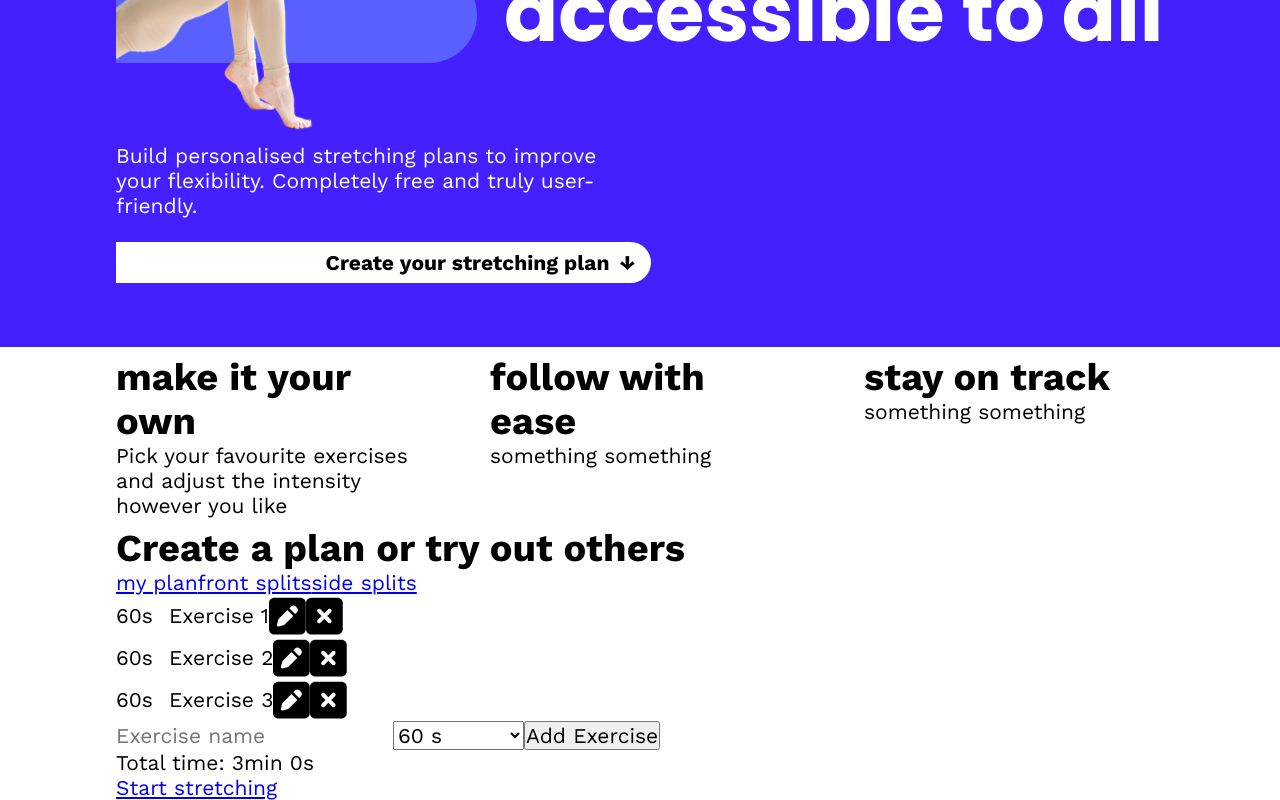
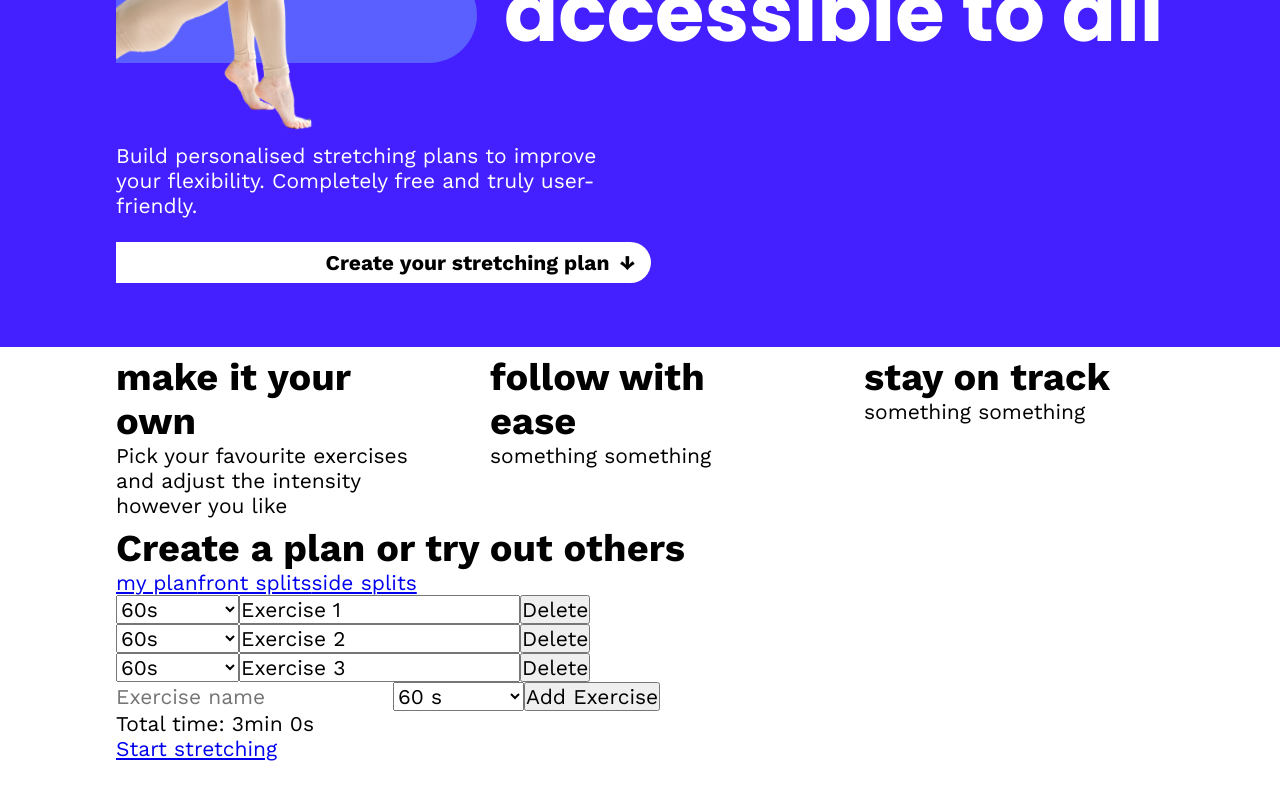
Before and after one commit to ElianeV/Bendy-Candle, a React (Create React App) app: page / in a window 1280 px wide. Shown: the part 326-1126 px from the top of the page. After the commit the page ends 1087 px from the top, so only its background shows below. Built offline with nearby package versions, Linux system fonts and the light colour scheme.

Commit message:
Edit mode as default, onblur, remove icons

```diff
--- a/src/components/Exercisebar.js
+++ b/src/components/Exercisebar.js
@@ -1,22 +1,19 @@
 import React, { useState } from "react";
-import { FontAwesomeIcon } from "@fortawesome/react-fontawesome";
-import { faSquareXmark } from "@fortawesome/free-solid-svg-icons";
-import { faSquarePen } from "@fortawesome/free-solid-svg-icons";
-import { faSquareCheck } from "@fortawesome/free-solid-svg-icons";
 
 function Exercisebar(props) {
   const { removeExercise, id, name, duration, editDuration, editName } = props;
   const [exName, setExName] = useState(name);
   const [exDuration, setExDuration] = useState(duration);
-  const [edit, setEdit] = useState(false);
 
   return (
     <div className="exercise-bar">
-      {edit ? (
       <>
         <select
           value={exDuration}
           onChange={event => setExDuration(event.target.value)}
+          onBlur={() => {
+            editDuration(id, exDuration);
+          }}
         >
           <option value="60">60s</option>
           <option value="45">45s</option>
@@ -29,34 +26,13 @@ function Exercisebar(props) {
           onChange={event => setExName(event.target.value)}
           onBlur={() => {
             editName(id, exName);
-              setEdit(!edit);
           }}
         />
       </>
-      ) : (
-        <>
-          <p>{exDuration}s</p>
-          <p className="name">{name}</p>
-        </>
-      )}
 
       <>
         <p>
-          <FontAwesomeIcon
-            icon={edit ? faSquareCheck : faSquarePen}
-            size="2x"
-            onClick={() => {
-              editDuration(id, exDuration);
-              editName(id, exName);
-              setEdit(!edit);
-            }}
-          />
-
-          <FontAwesomeIcon
-            icon={faSquareXmark}
-            size="2x"
-            onClick={() => removeExercise(id)}
-          />
+          <button onClick={() => removeExercise(id)}>Delete</button>
         </p>
       </>
     </div>
```
Lines whose indentation alone changed are shown as unchanged.
